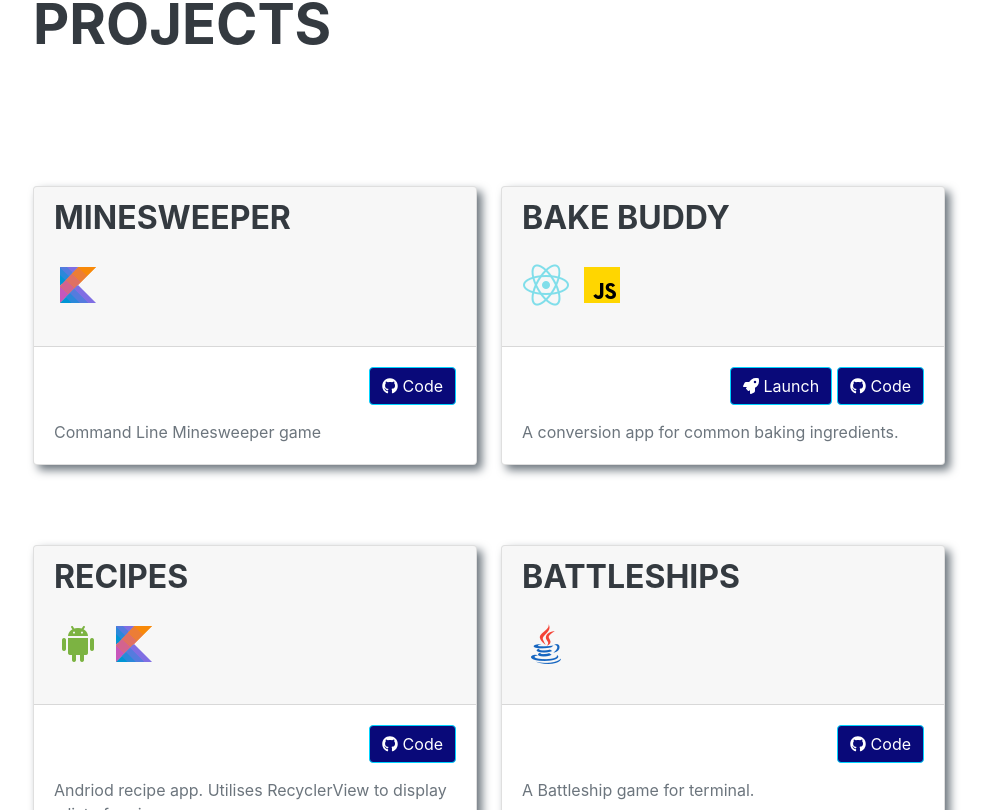
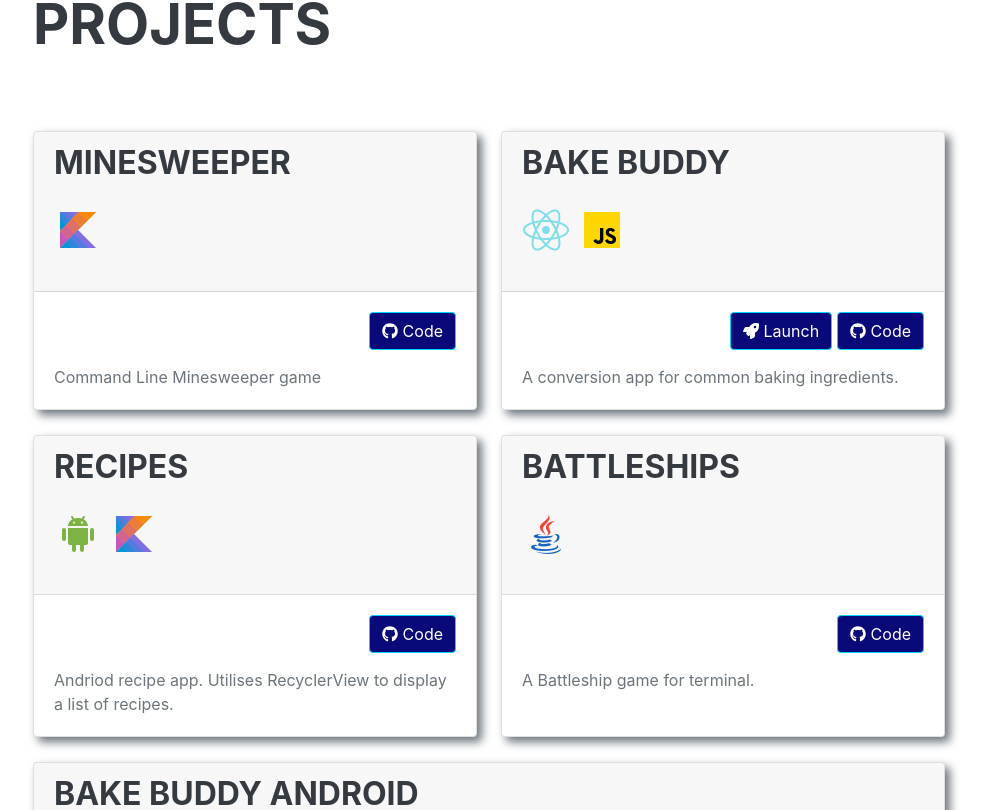
Before and after one commit to lsneddon-cmd/Portfolio_Site_React, a React (Create React App) app: page / in a window 1280 px wide. Shown: the part 890-1700 px from the top of the page, without its empty margins (287-1274 px from the left). Built offline with nearby package versions, Linux system fonts and the light colour scheme; a web font is replaced by a local one.

Commit message:
changed margin on project cards to look closer vertically

```diff
--- a/src/Components/Projects/Project.css
+++ b/src/Components/Projects/Project.css
@@ -1,6 +1,6 @@
 .card {
     min-width: 300px;
-    margin: 5rem;
+    margin: 25px;
     box-shadow: 5px 5px 10px 0px
 }
 
```
